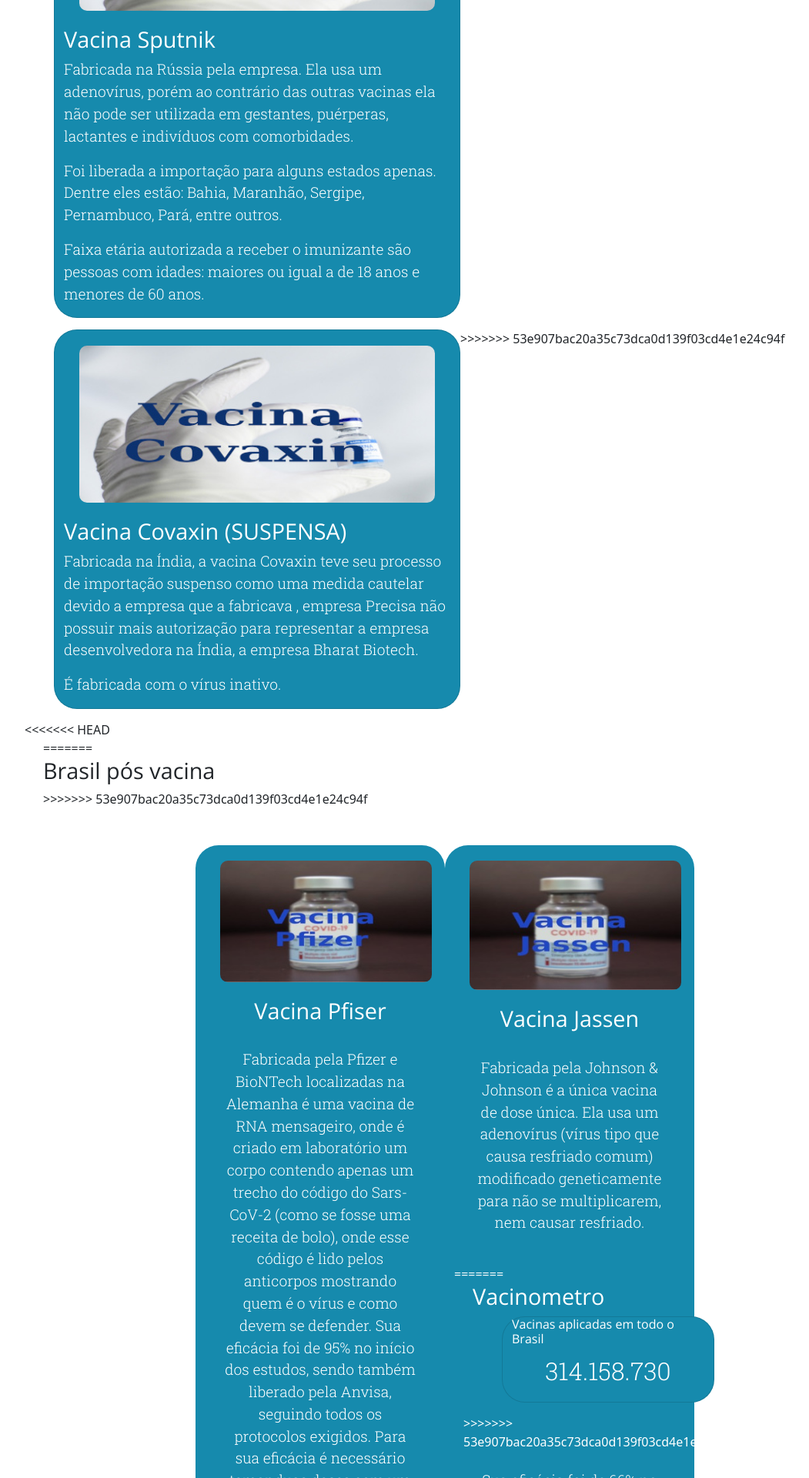
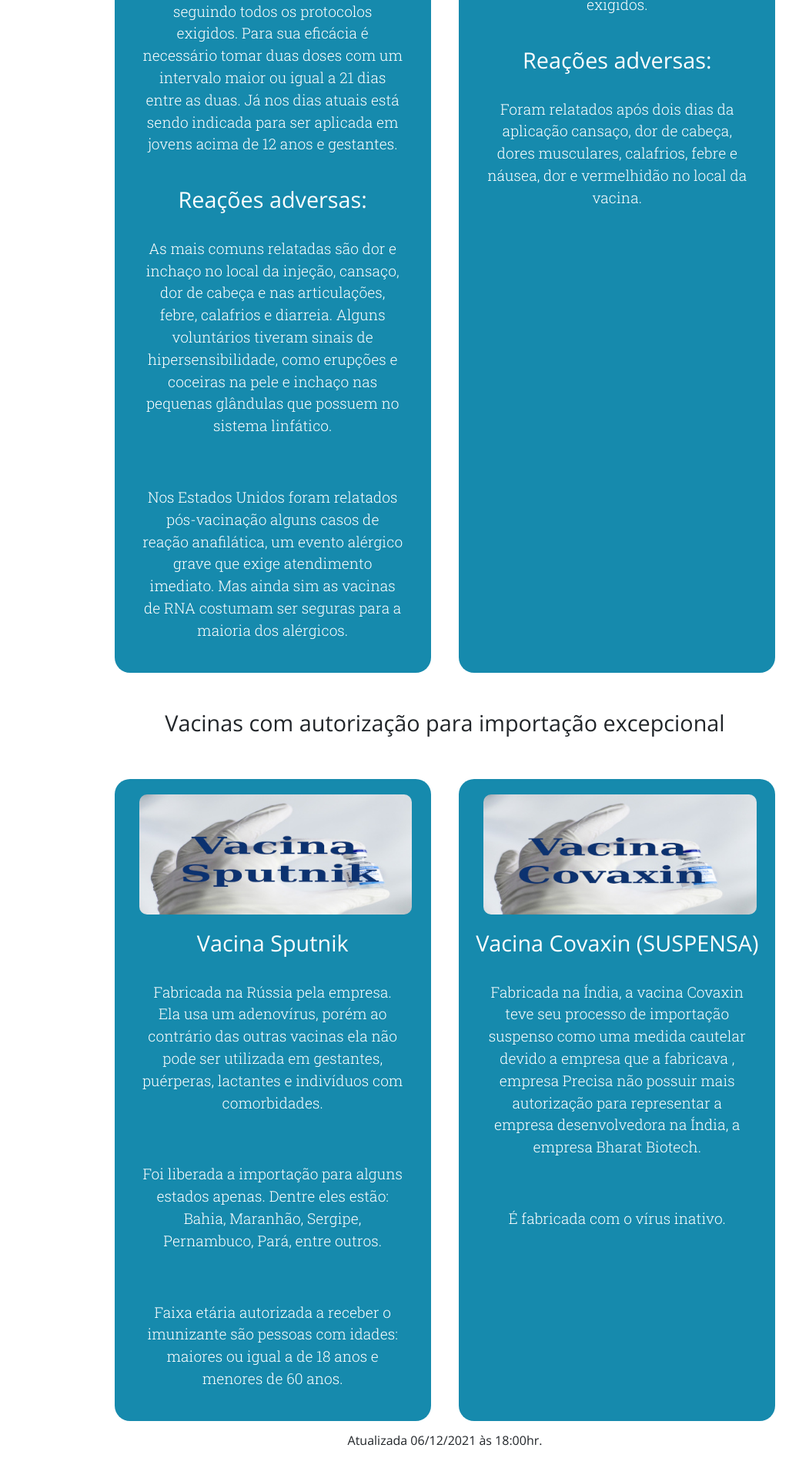
Before and after one commit to Allysson1/Projeto-integrador, a PHP site: page /sobrevacinas.php in a window 1280 px wide. Shown: the part 2760-4680 px from the top of the page at 77% size, without its empty margins (62-1113 px from the left). Run offline with PHP 8.4, Linux system fonts and the light colour scheme; some libraries are stand-ins or nearby versions.

Commit message:
tentando resolver erros

```diff
--- a/css/estilo.css
+++ b/css/estilo.css
@@ -930,7 +930,14 @@ margin-left: 10%;
 
 
 /* tela vacinas */
+.espacovac{
+  margin-right: 3%;
+}
 
+
+.navvac{
+margin-left: 17%;
+}
 
 .text {
   text-align: center;
@@ -949,29 +956,11 @@ margin-left: 10%;
   border-radius: 10px;
 }
 
-
-.bodyvac{
-  overflow-x: hidden;
-}
-
-.quat {
-  text-align: center;
-  font-size: 2rem;
-}
-
-.quatvac {
-background-color: #6dc3ee;
-}
-
-
 .box{
   background-color: #168aad;
   color: #fff;
-  border-radius: 30px 30px 30px 30px;
+  border-radius: 20px 20px 20px 20px;
 }
-
-
-
 
 
 /* organização tela covid */
--- a/sobrevacinas.php
+++ b/sobrevacinas.php
@@ -13,59 +13,28 @@
   <link rel="stylesheet" type="text/css" href="../Projeto-integrador/css/estilo.css">
 </head>
 
-<body class="bodyvac">
+<body>
   <header>
     <?php include 'header.php'; ?>
   </header>
-<<<<<<< HEAD
-=======
-
-    <nav class="pagvac">
-      <div class="row">
-      <div class="container">
-        <div class="col-md-10">
-          <ul class="nav justify-content-center">
-               <li class="nav-item">
-              <a class="nav-link pagvac1"
-              href="sobrevacinas.php#vacinaut">
-                Vacina importação</a>
-            </li>
-            <li class="nav-item">
-              <a class="nav-link pagvac1"
-              href="sobrevacinas.php#brasilvac">Brasil pós vacina</a>
-            </li>
-            <li class="nav-item">
-              <a class="nav-link pagvac1"
-              href="sobrevacinas.php#vacinometro">
-                Vacinômetro</a>
-            </li>
-            <li class="nav-item pagvac1">
-              <a class="nav-link " href="https://www.vacinaja.sp.gov.br/">Vacina já</a>
-            </li>
-          </ul>
-        </div>
-      </div>
-  </div>
-  </div>
-  </nav>
->>>>>>> 53e907bac20a35c73dca0d139f03cd4e1e24c94f
 
   <img src="../Projeto-integrador/images/index.png" class="img-fluid" id="img-header" alt="imagem principal do topo do portal covid">
 
   <div class="container-fluid">
 
-    <div class="col-12 justify-content-center p-5">
+    <div class="col-12">
       <nav>
         <ul class="nav">
 
           </li>
           <li class="nav-item">
-            <a class="nav-link aref" href="../Projeto-integrador/perguntasvac.php">
-              3 perguntas frequentes sobre as vacinas</a>
+          <a class="nav-link aref"
+              href="sobrevacinas.php#brasilvac">Brasil pós vacina</a>
           </li>
           <li class="nav-item">
-            <a class="nav-link aref" href="../Projeto-integrador/terceiradose.php">Como
-              vai funcionar a 3º dose</a>
+          <a class="nav-link aref"
+              href="sobrevacinas.php#vacinometro">
+                Vacinômetro</a>
           </li>
           <li class="nav-item">
             <a class="nav-link aref" href="https://www.vacinaja.sp.gov.br/">Vacina já</a>
@@ -78,9 +47,9 @@
 
 
     <div class="row">
-      <article>
+      <article class="artvac">
 
-<<<<<<< HEAD
+
         <h1 class="p-5 text-center">Vacinas no Brasil</h1>
         <p class="text-center col-10 col-xl-10 text">Hoje em dia podemos encontrar quatro tipos de vacinas do covid-19 sendo aplicadas na população
           brasileira. Porém muitos ainda possuem dúvidas sobre elas e sobre se deve tomar ou não. Aqui descrevemos um
@@ -89,7 +58,7 @@
 
         <div class="container-fluid">
 
-          <div class="row justify-content-center  p-5">
+          <div class="row justify-content-center">
 
             <div class="box col-sm-10 col-md-4 col-lg-4">
 
@@ -134,43 +103,15 @@
                 que dura cerca de 48 horas. </p>
             </div>
           </div>
-=======
-        <h1 id="vacinaut" class="tituvac">Vacinas com autorização para importação excepcional</h1>
 
-    <div class="container">
-        <div class="row">
-          <section class="card col-sm-8 col-md-6 col-lg-6" style="width: 33rem;">
-            <img class="imgvac" src="../Projeto-integrador/images/sputnik.jpg" alt="ampola de vacina atrás e na frente escrito Sputnik">
-              <h2 class="vac">Vacina Sputnik</h2>
-            <p class="pvac">Fabricada na Rússia pela empresa. Ela usa um adenovírus, porém ao contrário das outras vacinas ela não
-          pode ser utilizada em gestantes, puérperas, lactantes e indivíduos com comorbidades. </p>
-            <p class="pvac">Foi liberada a importação para alguns estados apenas. Dentre eles estão: Bahia, Maranhão, Sergipe,
-          Pernambuco, Pará, entre outros.</p>
-            <p class="pvac">Faixa etária autorizada a receber o imunizante são pessoas com idades: maiores ou igual a de 18 anos e
-          menores de 60 anos.</p>
-          </section>
-
-          <section class="card col-sm-8 col-md-6 col-lg-6" style="width: 33rem;">
-            <img class="imgvac" src="../Projeto-integrador/images/covaxin.jpg" alt="ampola de vacina atrás e na frente escrito Covaxin">
-             <h2 class="vac">Vacina Covaxin (SUSPENSA)</h2>
-            <p class="pvac">Fabricada na Índia, a vacina Covaxin teve seu processo de importação suspenso como uma medida cautelar
-          devido a empresa que a fabricava , empresa Precisa não possuir mais autorização para representar a empresa
-          desenvolvedora na Índia, a empresa Bharat Biotech. </p>
-            <p class="pvac">É fabricada com o vírus inativo.</p>
-          </section>
->>>>>>> 53e907bac20a35c73dca0d139f03cd4e1e24c94f
         </div>
 
-<<<<<<< HEAD
+
         <div class="container-fluid">
-=======
-    <div class="pagvac">
-      <h2 id="brasilvac" class="tituvac">Brasil pós vacina</h2>
->>>>>>> 53e907bac20a35c73dca0d139f03cd4e1e24c94f
 
-          <div class="row justify-content-center p-5">
+          <div class="row justify-content-center">
 
-            <div class="box col-sm-10 col-md-4 col-lg-4">
+            <div class="box col-sm-10 col-md-4 col-lg-4  espacovac">
 
               <img class="imgvac col-11" src="../Projeto-integrador/images/pfizer1.jpg" alt="ampola de vacina atrás e na frente escrito Pfiser">
 
@@ -186,7 +127,6 @@
 
               <h3 class="text-center">Reações adversas:</h3>
 
-<<<<<<< HEAD
               <p class="p-4 text-center">As mais comuns relatadas são dor e inchaço no local da injeção, cansaço, dor de cabeça e nas
                 articulações, febre, calafrios e diarreia. Alguns voluntários tiveram sinais de hipersensibilidade, como
                 erupções e coceiras na pele e inchaço nas pequenas glândulas que possuem no sistema linfático.</p>
@@ -203,16 +143,6 @@
 
               <p class="p-4 text-center">Fabricada pela Johnson & Johnson é a única vacina de dose única. Ela usa um adenovírus (vírus tipo que
                 causa resfriado comum) modificado geneticamente para não se multiplicarem, nem causar resfriado. </p>
-=======
-    <div class="container">
-    <div class="pagvac">
-            <div class="row">
-            <h1 id="vacinometro" class="tituvac"> Vacinometro </h1>
-                <section class=" card quatvac col-sm-8 col-md-6 col-lg-6 " style="width: 30rem;">
-                <h4 class="vact">Vacinas aplicadas em todo o Brasil</h4>
-                <p class="quat">314.158.730</p>
-                </section>
->>>>>>> 53e907bac20a35c73dca0d139f03cd4e1e24c94f
 
               <p class="p-4 text-center">Sua eficácia foi de 66% no início dos estudos, sendo também liberado pela Anvisa, seguindo todos os
                 protocolos exigidos.</p>
@@ -222,17 +152,17 @@
               <p class="p-4 text-center">Foram relatados após dois dias da aplicação cansaço, dor de cabeça, dores musculares, calafrios, febre e
                 náusea, dor e vermelhidão no local da vacina.</p>
             </div>
-<<<<<<< HEAD
 
           </div>
+        </div>
 
-
+        <div class="container-fluid">
         <h1 class="p-5 text-center">Vacinas com autorização para importação excepcional</h1>
 
 
           <div class="row justify-content-center">
 
-            <div class="box col-sm-10 col-md-4 col-lg-4">
+            <div class="box col-sm-10 col-md-4 col-lg-4  espacovac">
               <img class="imgvac col-11" src="../Projeto-integrador/images/sputnik.jpg" alt="ampola de vacina atrás e na frente escrito Sputnik">
               <h2 class="text-center">Vacina Sputnik</h2>
               <p class="p-4 text-center">Fabricada na Rússia pela empresa. Ela usa um adenovírus, porém ao contrário das outras vacinas ela não
@@ -253,14 +183,14 @@
             </div>
           </div>
 
-            <h6 class="vac">Atualizada 06/12/2021 às 18:00hr.</h6>
+            <h6 class="text-center p-3">Atualizada 06/12/2021 às 18:00hr.</h6>
 
         </div>
+        </div>
 
+        <h2 id="brasilvac" class="p-5 text-center">Brasil pós vacina</h2>
 
-        <h2 class="p-5 text-center">Brasil pós vacina</h2>
-
-        <p class="text-center text col-10 col-xl-10">Queda no número de mortes é o principal indício do efeito da vacinação no Brasil, mostrando a
+        <p class="text-center text col-10 col-xl-10  ">Queda no número de mortes é o principal indício do efeito da vacinação no Brasil, mostrando a
           efetividade no uso das mesmas, porém cientistas ainda alertam que a pandemia ainda não está controlada devido as
           variantes do Coronavírus que estão surgindo, exemplo: Delta. </p>
         <p class="float-end col-sm-3 col-md-4"><a class="btn btn-primary" href="https://g1.globo.com/bemestar/coronavirus/noticia/2021/07/02/queda-das-mortes-por-covid-aponta-indicio-do-efeito-da-vacinacao-no-brasil-veja-o-que-se-sabe-e-os-alertas.ghtml">Leia
@@ -269,18 +199,18 @@
 
 
 
-    <div class="container-fluid p-5">
+    <div class="container p-5">
 
       <div class="row justify-content-center">
 
-        <div class="box quatvac col-sm-8 col-md-4 col-lg-5 ">
+        <div id="vacinometro" class="col-sm-8 col-md-4 col-lg-5 ">
           <h4 class="text-center">Vacinas aplicadas em todo o Brasil</h4>
-          <p class="quat">314.158.730</p>
+          <h2 class="text-center">314.158.730</h2>
         </div>
 
-        <div class="box quatvac col-sm-8 col-md-4 col-lg-5">
+        <div class=" col-sm-8 col-md-4 col-lg-5">
           <h4 class="text-center">Doses distribuidas em todo o Brasil</h4>
-          <p class="quat">378.531.734</p>
+          <h2 class=" text-center">378.531.734</h2>
         </div>
       </div>
     </div>
```
Also changed, not shown: perguntasvac.php (deleted, +0 -78 lines).
